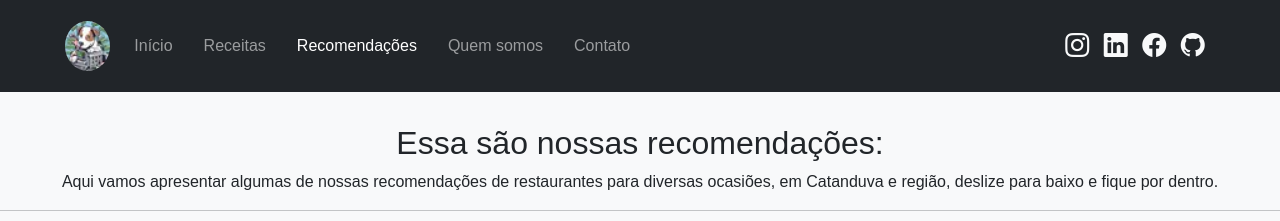
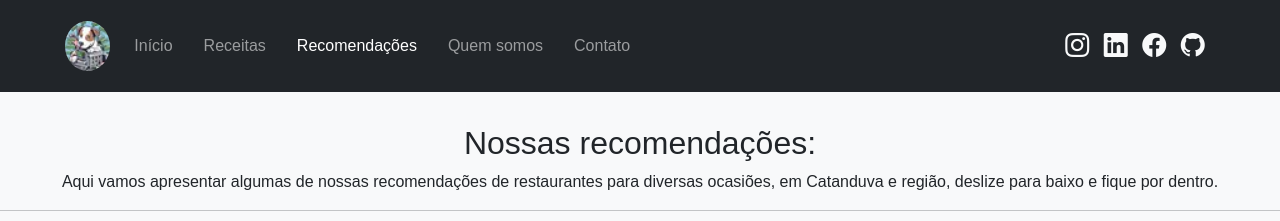
Before and after one commit to miguelzuchi/Blog-Culinario, a plain HTML site: page recomendacoes.html in a window 1280 px wide. Shown: the top 221 px of the page. Drawn offline with nearby package versions, Linux system fonts and the light colour scheme.

Commit message:
Atualização na página de recomendações

```diff
--- a/recomendacoes.html
+++ b/recomendacoes.html
@@ -52,7 +52,7 @@
 
     <!--parte escrita-->
     <div class="col-11 m-auto" >
-        <h2 class="text-center" id="titulo">Essa são nossas recomendações:</h2>
+        <h2 class="text-center" id="titulo">Nossas recomendações:</h2>
         <span id="subtitulo">Aqui vamos apresentar algumas de nossas recomendações de
             restaurantes para diversas ocasiões, em Catanduva e região, deslize para baixo e fique por dentro.</span>
     </div>
```
